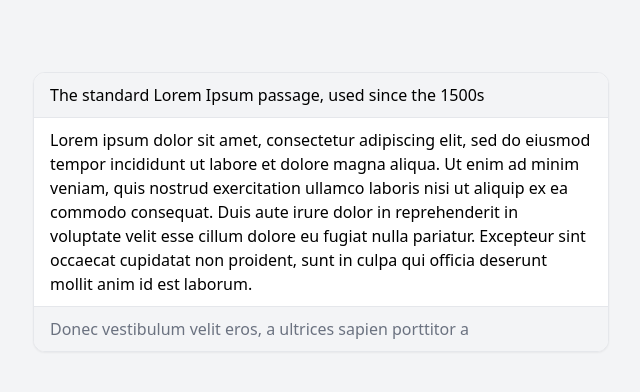
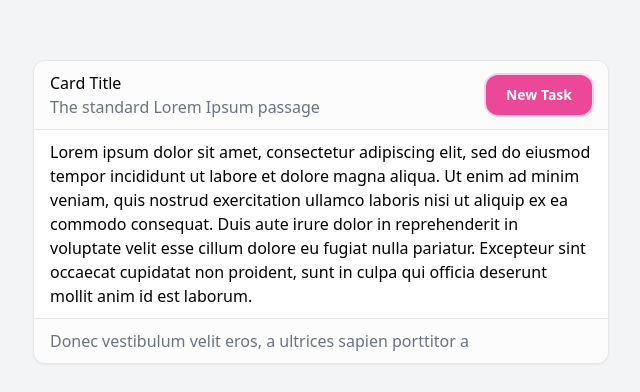
Before and after one commit to faizdamar1/next-belajar-tailwind, a Next.js app: page / in a window 1280 px wide. Shown: the part 188-580 px from the top of the page, without its empty margins (319-959 px from the left). Built offline with nearby package versions, Linux system fonts and the light colour scheme.

Commit message:
focus ring in component

```diff
--- a/pages/index.js
+++ b/pages/index.js
@@ -2,21 +2,28 @@ export default function Home() {
   return (
     <div className="max-w-xl">
       <div className="bg-white border rounded-xl shadow-sm overflow-hidden">
-        <header className="border-b px-4 py-2.5 bg-gray-100">
-          <h1 className="font-medium">
-            The standard Lorem Ipsum passage, used since the 1500s
-          </h1>
+        <header className="border-b px-4 py-2.5 bg-gray-50/50 flex justify-between items-center">
+          <div>
+            <h1 className="font-medium">Card Title</h1>
+            <span className="text-gray-500">The standard Lorem Ipsum passage</span>
+          </div>
+          <a
+            href=""
+            className="bg-pink-500 hover:bg-pink-700 transition duration-500 ring-2 hover:ring-4 ring-pink-200 px-5 py-2.5 text-white rounded-xl font-semibold text-sm"
+          >
+            New Task
+          </a>
         </header>
         <section className="px-4 py-2.5">
-          Lorem ipsum dolor sit amet, consectetur adipiscing elit, sed do eiusmod
-          tempor incididunt ut labore et dolore magna aliqua. Ut enim ad minim
-          veniam, quis nostrud exercitation ullamco laboris nisi ut aliquip ex
-          ea commodo consequat. Duis aute irure dolor in reprehenderit in
-          voluptate velit esse cillum dolore eu fugiat nulla pariatur. Excepteur
-          sint occaecat cupidatat non proident, sunt in culpa qui officia
-          deserunt mollit anim id est laborum.
+          Lorem ipsum dolor sit amet, consectetur adipiscing elit, sed do
+          eiusmod tempor incididunt ut labore et dolore magna aliqua. Ut enim ad
+          minim veniam, quis nostrud exercitation ullamco laboris nisi ut
+          aliquip ex ea commodo consequat. Duis aute irure dolor in
+          reprehenderit in voluptate velit esse cillum dolore eu fugiat nulla
+          pariatur. Excepteur sint occaecat cupidatat non proident, sunt in
+          culpa qui officia deserunt mollit anim id est laborum.
         </section>
-        <footer className="border-t px-4 py-2.5 text-gray-500 bg-gray-100">
+        <footer className="border-t px-4 py-2.5 text-gray-500 bg-gray-50/50">
           Donec vestibulum velit eros, a ultrices sapien porttitor a
         </footer>
       </div>
```
